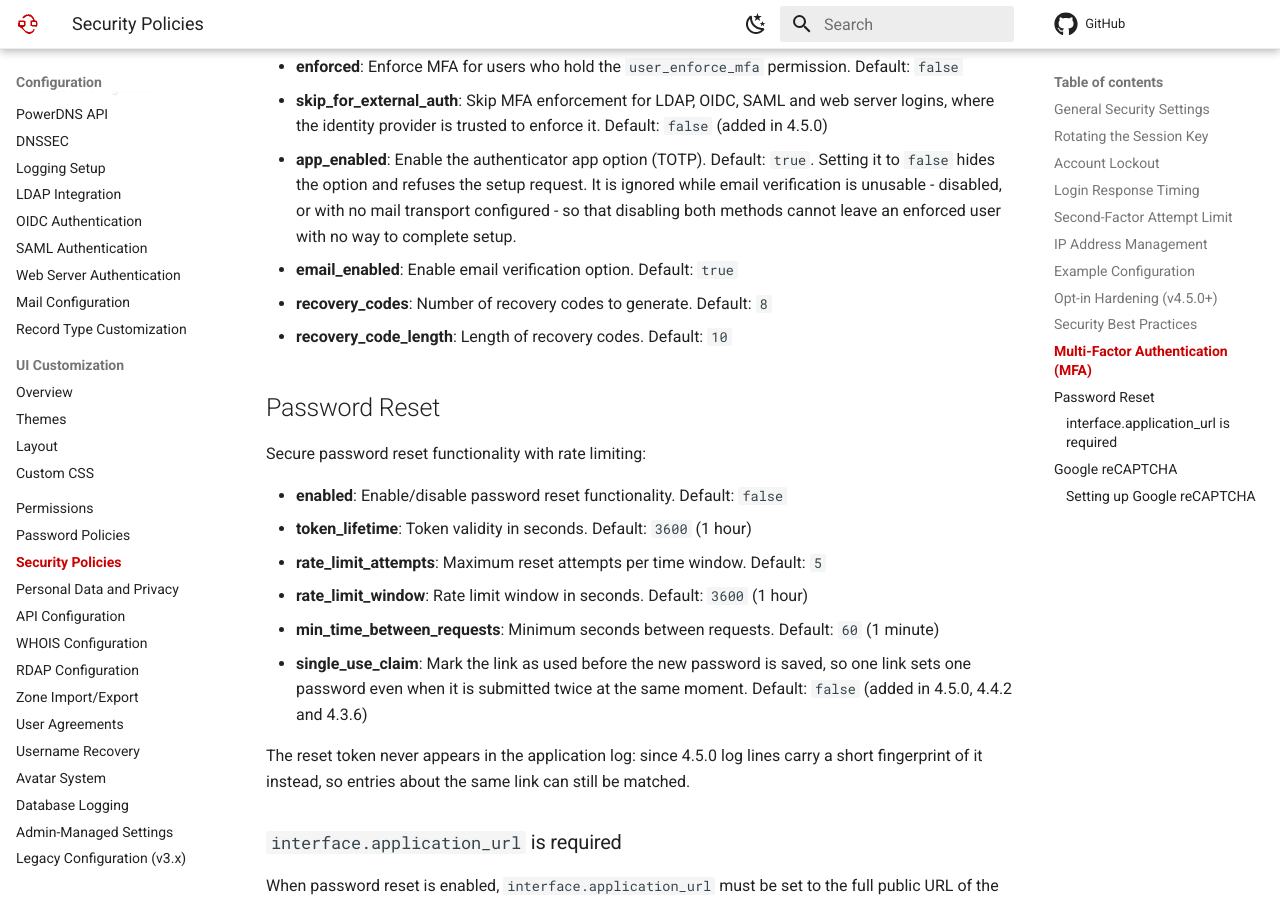
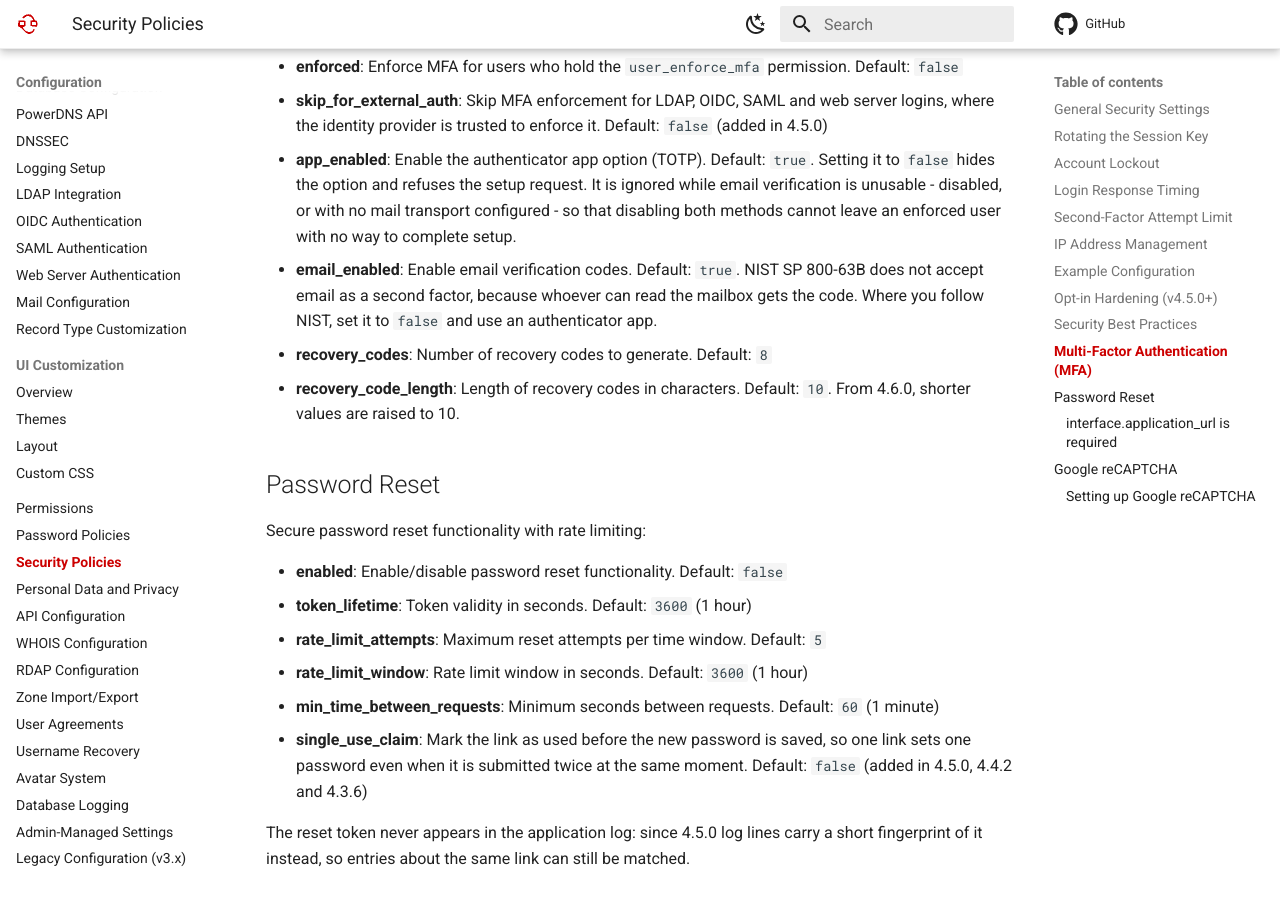
Before and after one commit to poweradmin/poweradmin-docs, an MkDocs documentation site: the page built from docs/configuration/security-policies.md, in a window 1280 px wide and 900 px high, scrolled down 6138 px. Built offline with MkDocs 1.6.1 and Material for MkDocs 9.7.7, drawn with Linux system fonts in a browser that asks for light colours; nearby versions of some CDN libraries; library files that are not in the unit come from our copies; comment, search, counter and statistics services are not loaded.

Commit message:
docs(configuration): note that NIST does not accept email codes as a second factor and the recovery code minimum

```diff
--- a/docs/configuration/security-policies.md
+++ b/docs/configuration/security-policies.md
@@ -181,9 +181,9 @@ Poweradmin supports multi-factor authentication to add an extra layer of securit
 - **enforced**: Enforce MFA for users who hold the `user_enforce_mfa` permission. Default: `false`
 - **skip_for_external_auth**: Skip MFA enforcement for LDAP, OIDC, SAML and web server logins, where the identity provider is trusted to enforce it. Default: `false` (added in 4.5.0)
 - **app_enabled**: Enable the authenticator app option (TOTP). Default: `true`. Setting it to `false` hides the option and refuses the setup request. It is ignored while email verification is unusable - disabled, or with no mail transport configured - so that disabling both methods cannot leave an enforced user with no way to complete setup.
-- **email_enabled**: Enable email verification option. Default: `true`
+- **email_enabled**: Enable email verification codes. Default: `true`. NIST SP 800-63B does not accept email as a second factor, because whoever can read the mailbox gets the code. Where you follow NIST, set it to `false` and use an authenticator app.
 - **recovery_codes**: Number of recovery codes to generate. Default: `8`
-- **recovery_code_length**: Length of recovery codes. Default: `10`
+- **recovery_code_length**: Length of recovery codes in characters. Default: `10`. From 4.6.0, shorter values are raised to 10.
 
 ## Password Reset
 
```
